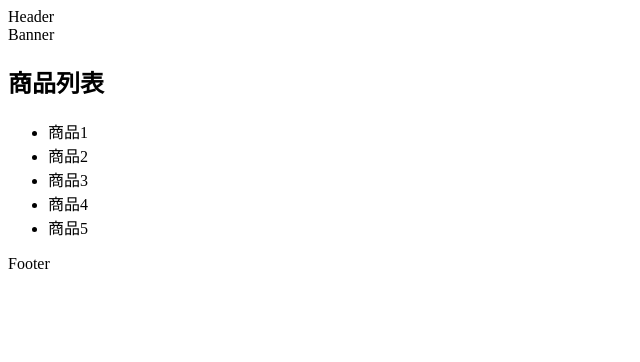
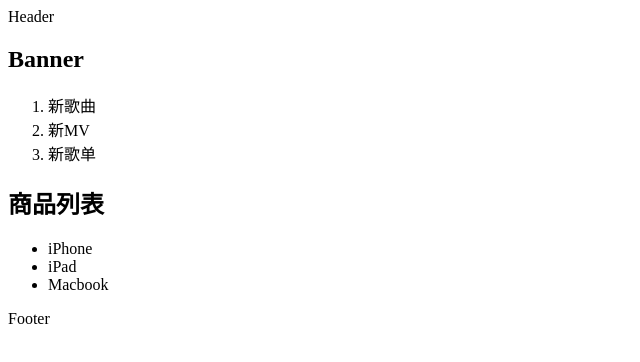
Before and after one commit to hbm1985/TKMWeb, a React (Create React App) app in the folder 08_React/code/03_react_components/: page / in a window 1280 px wide. Shown: the top 362 px of the page, without its empty margins (0-640 px from the left). Built offline with nearby package versions, Linux system fonts and the light colour scheme.

Commit message:
组件通信_父传子

```diff
--- /dev/null
+++ b/08_React/code/03_react_components/src/04_组件通信_父传子/App.jsx
@@ -0,0 +1,35 @@
+/*
+  认识组件间的通信
+
+  在开发过程中，我们会经常遇到需要组件之间相互进行通信：
+    比如App可能使用了多个Header，每个地方的Header展示的内容不同，那么我们就需要使用者传递给Header一些数据，让其进行展示
+    又比如我们在Main中进行一次性请求了Banner数据和ProductList数据，那么就需要传递给他们来进行展示
+    也可能是子组件中发生了事件，需要由父组件来完成某些操作，那就需要子组件向父组件传递事件
+
+  总之，在一个React项目中，组件之间的通信是非常重要的环节
+
+  父组件在展示子组件时，可能会传递一些数据给子组件：
+    父组件通过“属性=值”的形式老传递给子组件数据
+    子组件通过props参数获取父组件传递过来的数据
+ */
+
+import React, { Component } from "react"
+import Header from "./components/Header"
+import Main from "./components/Main"
+import Footer from "./components/Footer"
+
+class App extends Component {
+  render() {
+    return (
+      <div>
+        {/* 注意：如果此处写成header，则React会认为是HTML的元素 */}
+        {/* React区分HTML元素与组件：首字母是否大写 */}
+        <Header />
+        <Main />
+        <Footer />
+      </div>
+    )
+  }
+}
+
+export default App
--- /dev/null
+++ b/08_React/code/03_react_components/src/04_组件通信_父传子/components/Footer/index.jsx
@@ -0,0 +1,9 @@
+import React, { Component } from "react"
+
+export default class Footer extends Component {
+  render() {
+    return (
+      <div>Footer</div>
+    )
+  }
+}
--- /dev/null
+++ b/08_React/code/03_react_components/src/04_组件通信_父传子/components/Header/index.jsx
@@ -0,0 +1,9 @@
+import React, { Component } from "react"
+
+export default class Header extends Component {
+  render() {
+    return (
+      <div>Header</div>
+    )
+  }
+}
--- /dev/null
+++ b/08_React/code/03_react_components/src/04_组件通信_父传子/components/Main/Banner/index.jsx
@@ -0,0 +1,28 @@
+import React, { Component } from "react"
+
+export default class Banner extends Component {
+
+  //  如果重写了组件的构造器，一定要传入props，并需要super关键字调用父类构造器
+  //  这样做的目的：props不丢失，父组件可以正常向子组件传递数据
+  // constructor(props) {
+  //   super(props)
+  //   console.log("Banner constructor:", props)
+  // }
+
+  render() {
+    const { banners } = this.props
+
+    return (
+      <div>
+        <h2>Banner</h2>
+        <ol>
+          {
+            banners.map(banner => {
+              return <li key={banner.id}>{banner.name}</li>
+            })
+          }
+        </ol>
+      </div>
+    )
+  }
+}
--- /dev/null
+++ b/08_React/code/03_react_components/src/04_组件通信_父传子/components/Main/ProduclList/index.jsx
@@ -0,0 +1,20 @@
+import React, { Component } from "react"
+
+export default class ProductList extends Component {
+  render() {
+    const { products } = this.props
+
+    return (
+      <div>
+        <h2>商品列表</h2>
+        <ul>
+          {
+            products.map(product => {
+              return <li key={product.id}>{product.name}</li>
+            })
+          }
+        </ul>
+      </div>
+    )
+  }
+}
--- /dev/null
+++ b/08_React/code/03_react_components/src/04_组件通信_父传子/components/Main/index.jsx
@@ -0,0 +1,31 @@
+import React, { Component } from "react"
+import Banner from "./Banner"
+import ProductList from "./ProduclList"
+
+export default class Main extends Component {
+  constructor(props) {
+    super(props)
+    this.state = {
+      banners: [
+        { id: "001", name: "新歌曲" },
+        { id: "002", name: "新MV" },
+        { id: "003", name: "新歌单" },
+      ],
+      products: [
+        { id: "001", name: "iPhone" },
+        { id: "002", name: "iPad" },
+        { id: "003", name: "Macbook" }
+      ]
+    }
+  }
+
+  render() {
+    const { banners, products } = this.state
+    return (
+      <div>
+        <Banner banners={banners} />
+        <ProductList products={products} />
+      </div>
+    )
+  }
+}
--- a/08_React/code/03_react_components/src/index.js
+++ b/08_React/code/03_react_components/src/index.js
@@ -41,7 +41,8 @@ import ReactDOM from "react-dom/client"
 // import AppClass from "./01_类组件和函数组件/App_Class"
 // import AppFunction from "./01_类组件和函数组件/App_Function"
 // import App from "./02_组件生命周期函数/App"
-import App from "./03_组件开发的嵌套关系/App"
+// import App from "./03_组件开发的嵌套关系/App"
+import App from "./04_组件通信_父传子/App"
 
 const root = ReactDOM.createRoot(document.getElementById("root"))
 root.render(
```
